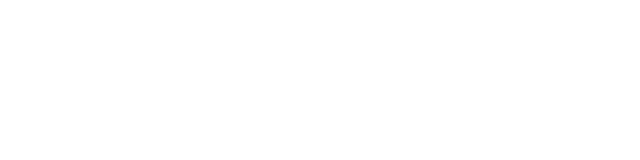
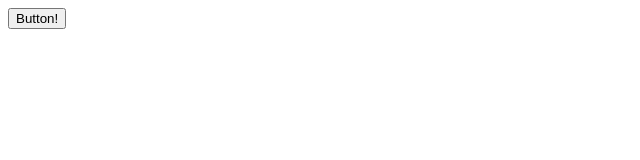
Before and after one commit to spencermendoza/pokemon, a React (Create React App) app: page / in a window 1280 px wide. Shown: the top 160 px of the page, without its empty margins (0-640 px from the left). Built offline with nearby package versions, Linux system fonts and the light colour scheme.

Commit message:
added one component for testing certain theories. Did not import any pokemon api yet

```diff
--- a/src/App.js
+++ b/src/App.js
@@ -1,12 +1,11 @@
 import React from 'react';
+import Testing from './Testing';
 
 function App() {
   return (
-    <div className="App">
-      <header className="App-header">
-
-      </header>
-    </div>
+    <>
+      <Testing />
+    </>
   );
 }
 
--- /dev/null
+++ b/src/Testing.js
@@ -0,0 +1,16 @@
+import React from "react";
+
+export const Testing = () => {
+
+    const working = () => {
+        console.log('working');
+    }
+
+    return (
+        <button onClick={working}>
+            Button!
+        </button>
+    );
+}
+
+export default Testing;
```
